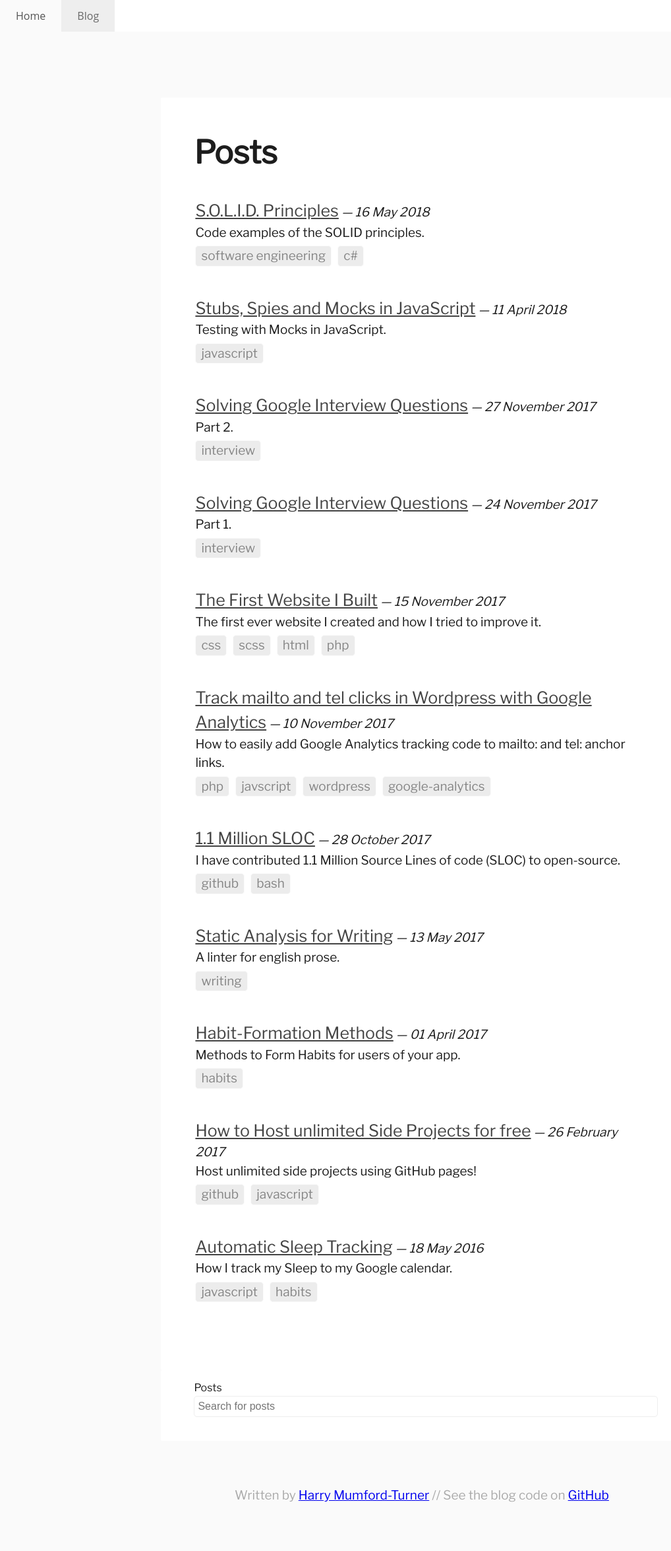
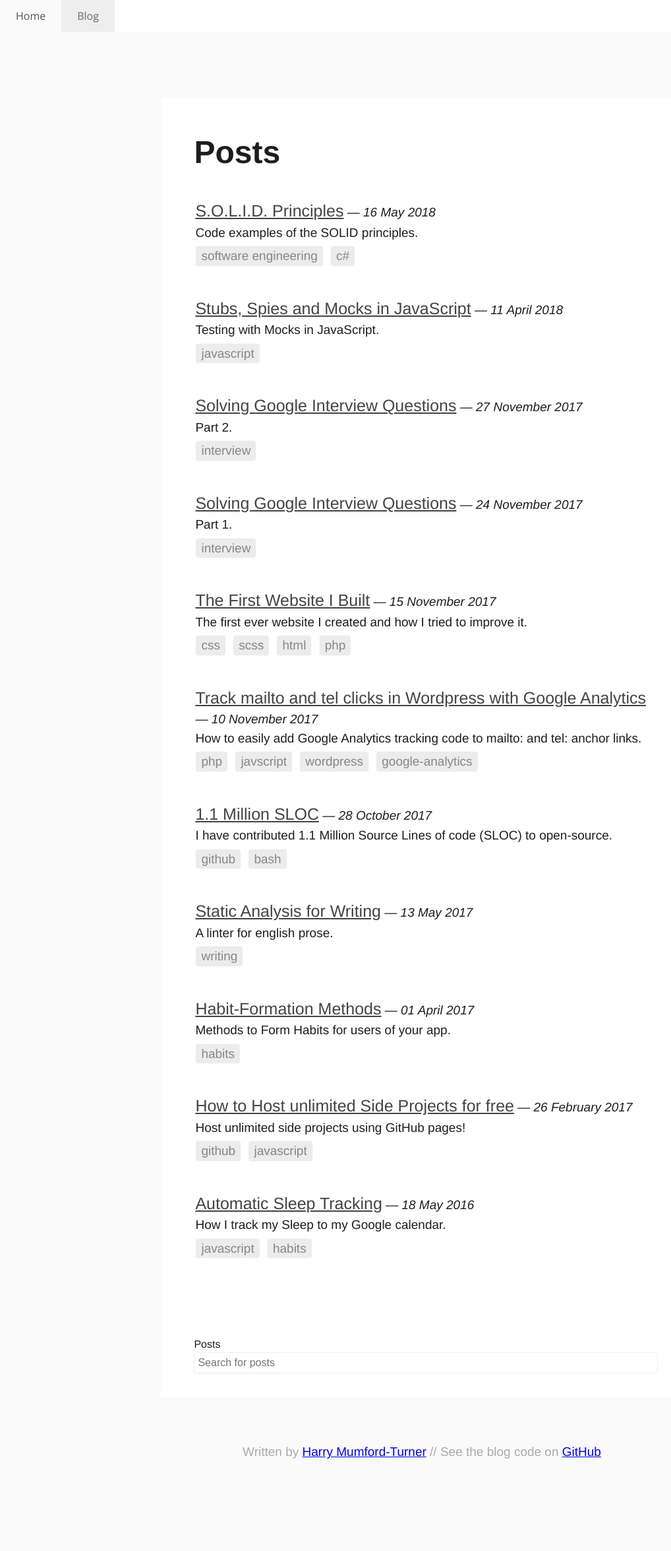
Before and after one commit to harrymt/blog, a Jekyll site: the page built from index.html, in a window 1280 px wide. Shown: the whole page at 66% size, without its empty margins (0-1018 px from the left). Built offline with Jekyll 4.4.1, drawn with Linux system fonts in a browser that asks for light colours; after the commit the page ends 2284 px from its top, so only the background shows below that.

Commit message:
Use Open Sans font

```diff
--- a/_includes/head.html
+++ b/_includes/head.html
@@ -21,7 +21,7 @@
 
   <!-- Font -->
   <link
-    href="https://fonts.googleapis.com/css?family=Libre+Franklin"
+    href="https://fonts.googleapis.com/css?family=Open+Sans:400,300,800,700"
     rel="stylesheet"
   />
 
```
